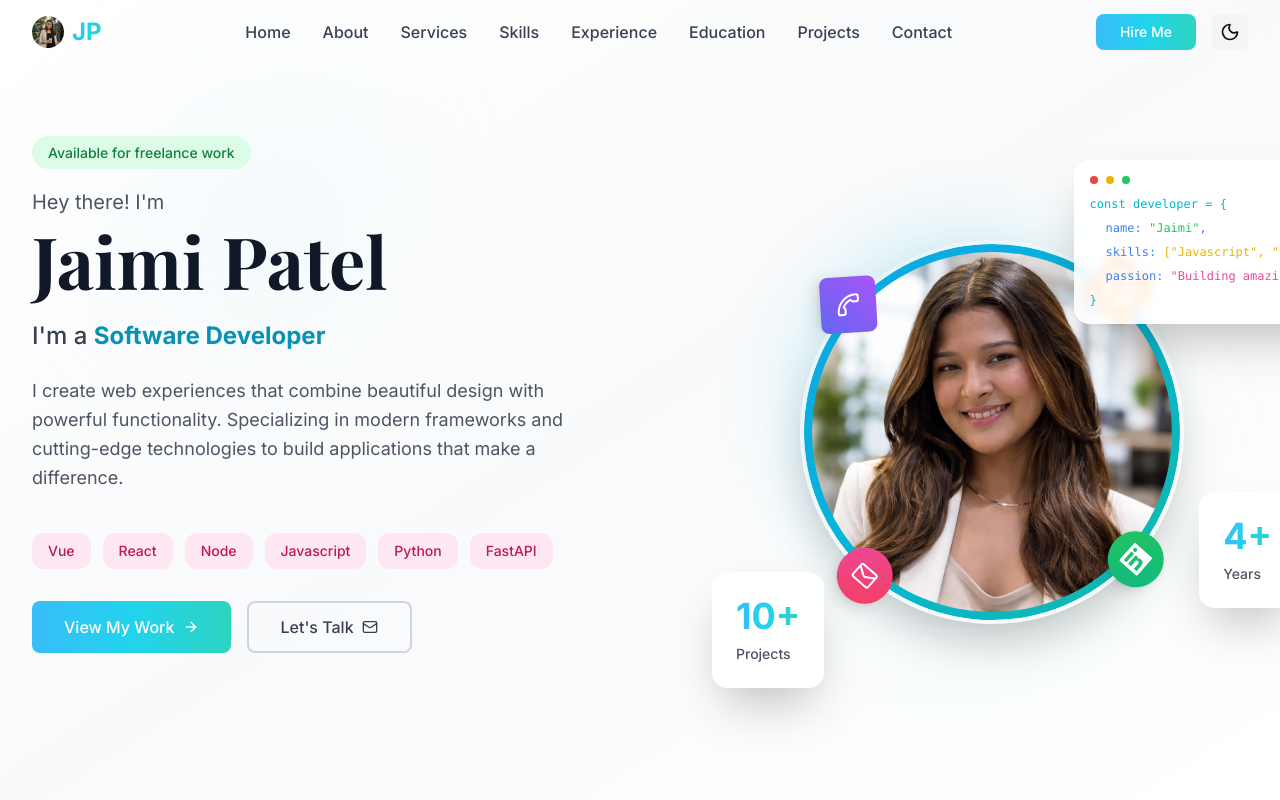
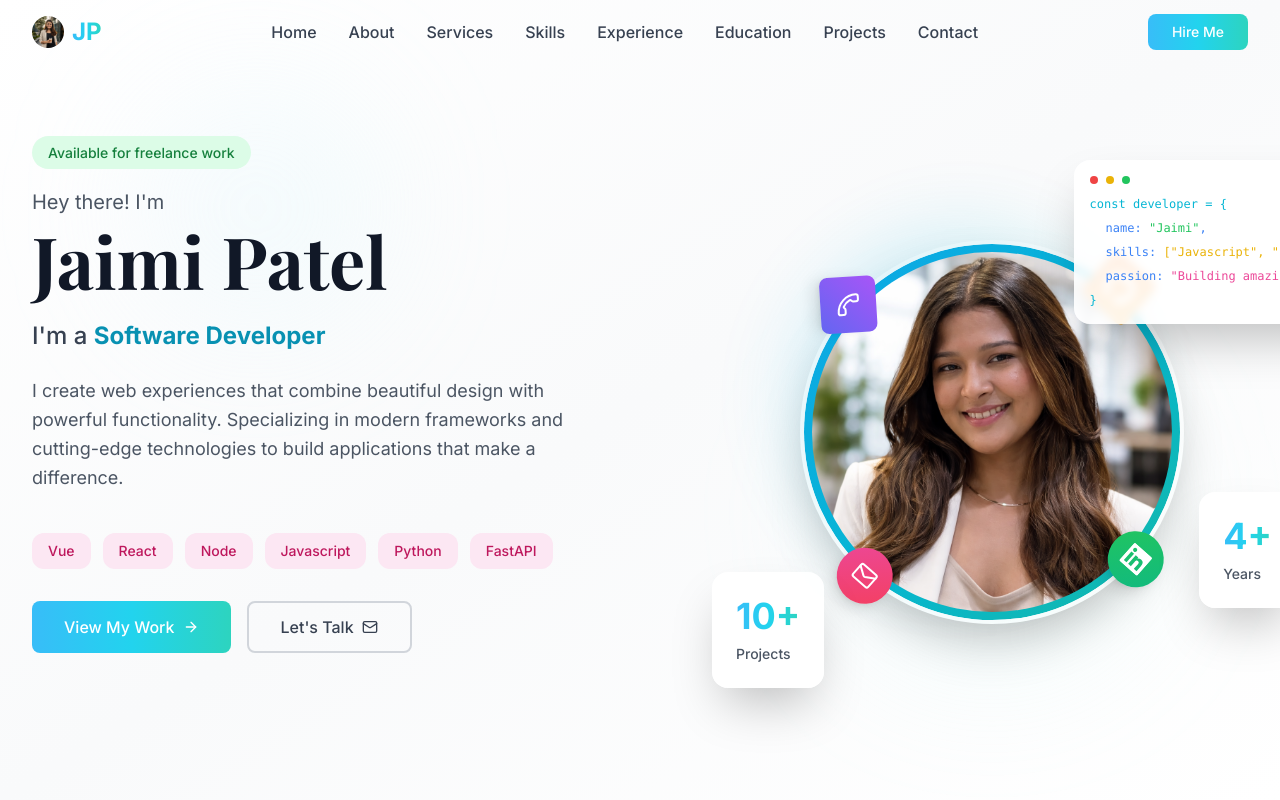
Before and after one commit to jaimi7/Portfolio, a React (Vite) app: page / in a window 1280 px wide. Shown: the top 800 px of the page. Built offline with nearby package versions, Linux system fonts and the light colour scheme.

Commit message:
refactor: remove dark mode functionality and adjust project modal button layout

```diff
--- a/src/App.tsx
+++ b/src/App.tsx
@@ -1,7 +1,7 @@
 import { useState, useEffect } from 'react';
 import { ArrowUp } from 'lucide-react';
 import { BrowserRouter as Router, Routes, Route, useLocation } from 'react-router-dom';
-import { useDarkMode } from '@/components/common/DarkModeToggle';
+
 import Header from '@/components/ui/Header';
 import Footer from '@/components/ui/Footer';
 import Hero from '@/components/sections/Hero';
@@ -14,10 +14,9 @@ import Projects from '@/components/sections/Projects';
 import Contact from '@/components/sections/Contact';
 import ProjectsPage from '@/components/pages/ProjectsPage';
 import ExperiencePage from '@/components/pages/ExperiencePage';
-import { DarkModeProvider } from '@/components/common/DarkModeToggle';
+
 
 function AppContent() {
-  const { isDarkMode, toggleDarkMode } = useDarkMode();
   const [showBackToTop, setShowBackToTop] = useState(false);
   const location = useLocation();
 
@@ -36,11 +35,11 @@ function AppContent() {
   }, [location.pathname]);
 
   return (
-    <div className={`min-h-screen ${isDarkMode ? 'dark' : ''}`}>
+    <div className="min-h-screen">
       <Routes>
         <Route path="/" element={
           <>
-            <Header isDarkMode={isDarkMode} toggleDarkMode={toggleDarkMode} />
+            <Header />
             <main>
               <Hero />
               <About />
@@ -75,9 +74,7 @@ function AppContent() {
 function App() {
   return (
     <Router>
-      <DarkModeProvider>
-        <AppContent />
-      </DarkModeProvider>
+      <AppContent />
     </Router>
   );
 }
--- a/src/components/common/DarkModeToggle.tsx
+++ /dev/null
@@ -1,47 +0,0 @@
-import { createContext, useContext, useState, useEffect } from 'react';
-import type { ReactNode } from 'react';
-
-interface DarkModeContextType {
-  isDarkMode: boolean;
-  toggleDarkMode: () => void;
-}
-
-const DarkModeContext = createContext<DarkModeContextType | undefined>(undefined);
-
-export function useDarkMode() {
-  const context = useContext(DarkModeContext);
-  if (context === undefined) {
-    throw new Error('useDarkMode must be used within a DarkModeProvider');
-  }
-  return context;
-}
-
-interface DarkModeProviderProps {
-  children: ReactNode;
-}
-
-export function DarkModeProvider({ children }: DarkModeProviderProps) {
-  const [isDarkMode, setIsDarkMode] = useState(() => {
-    const saved = localStorage.getItem('darkMode');
-    return saved ? JSON.parse(saved) : false;
-  });
-
-  useEffect(() => {
-    localStorage.setItem('darkMode', JSON.stringify(isDarkMode));
-    if (isDarkMode) {
-      document.documentElement.classList.add('dark');
-    } else {
-      document.documentElement.classList.remove('dark');
-    }
-  }, [isDarkMode]);
-
-  const toggleDarkMode = () => {
-    setIsDarkMode(!isDarkMode);
-  };
-
-  return (
-    <DarkModeContext.Provider value={{ isDarkMode, toggleDarkMode }}>
-      {children}
-    </DarkModeContext.Provider>
-  );
-}
--- a/src/components/ui/Header.tsx
+++ b/src/components/ui/Header.tsx
@@ -1,14 +1,9 @@
 import { useState, useEffect } from 'react';
-import { Menu, X, Sun, Moon } from 'lucide-react';
+import { Menu, X } from 'lucide-react';
 import { navigation } from '@/data/navigation';
 import type { NavItem } from '@/types';
 
-interface HeaderProps {
-  isDarkMode: boolean;
-  toggleDarkMode: () => void;
-}
-
-export default function Header({ isDarkMode, toggleDarkMode }: HeaderProps) {
+export default function Header() {
   const [isMenuOpen, setIsMenuOpen] = useState(false);
   const [scrolled, setScrolled] = useState(false);
 
@@ -73,14 +68,7 @@ export default function Header({ isDarkMode, toggleDarkMode }: HeaderProps) {
               Hire Me
             </button>
 
-            {/* Dark mode toggle */}
-            <button
-              onClick={toggleDarkMode}
-              className="p-2 rounded-lg bg-gray-100 hover:bg-gray-200 transition-colors duration-200"
-              aria-label="Toggle dark mode"
-            >
-              {isDarkMode ? <Sun className="w-5 h-5" /> : <Moon className="w-5 h-5" />}
-            </button>
+
 
             {/* Mobile menu button */}
             <button
```
